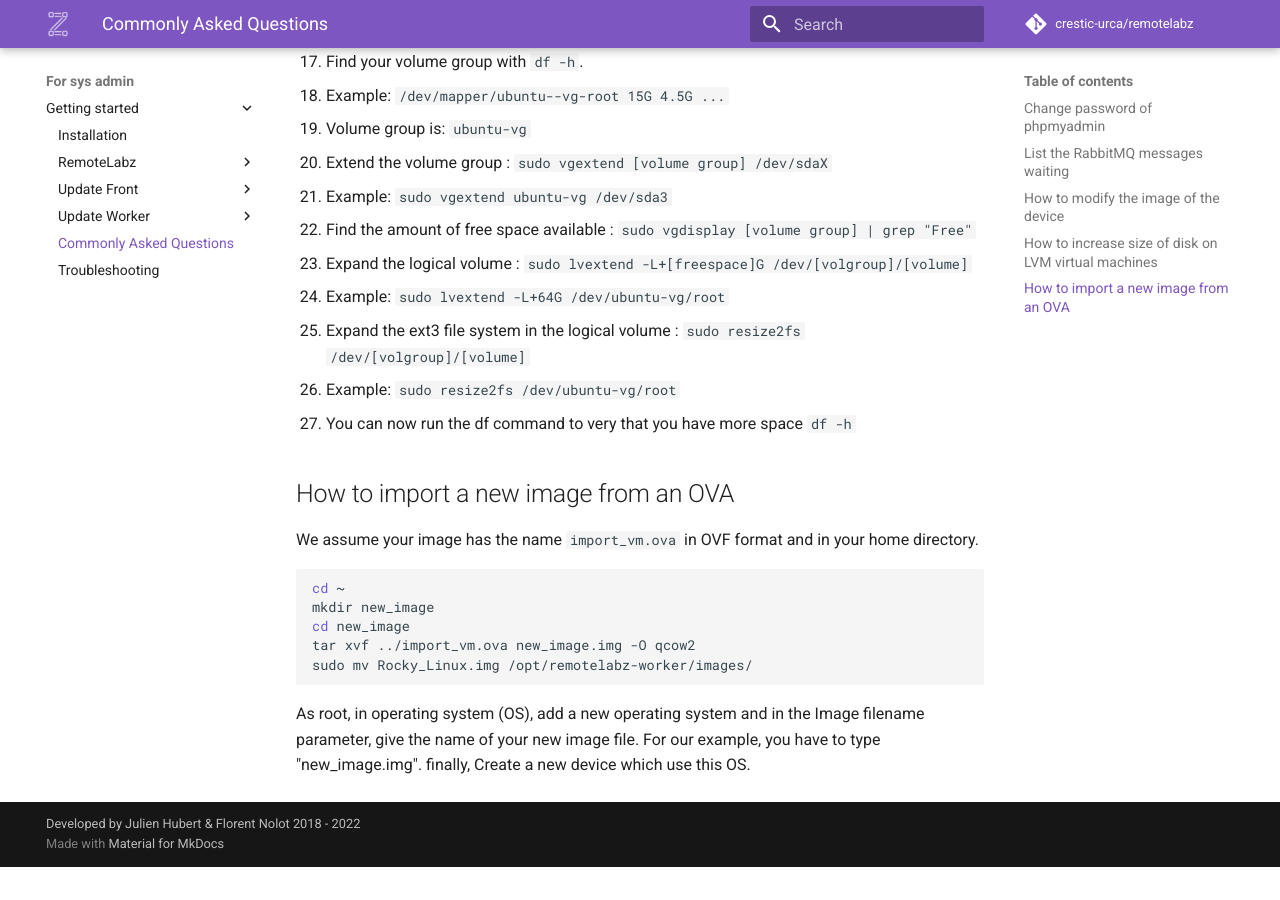
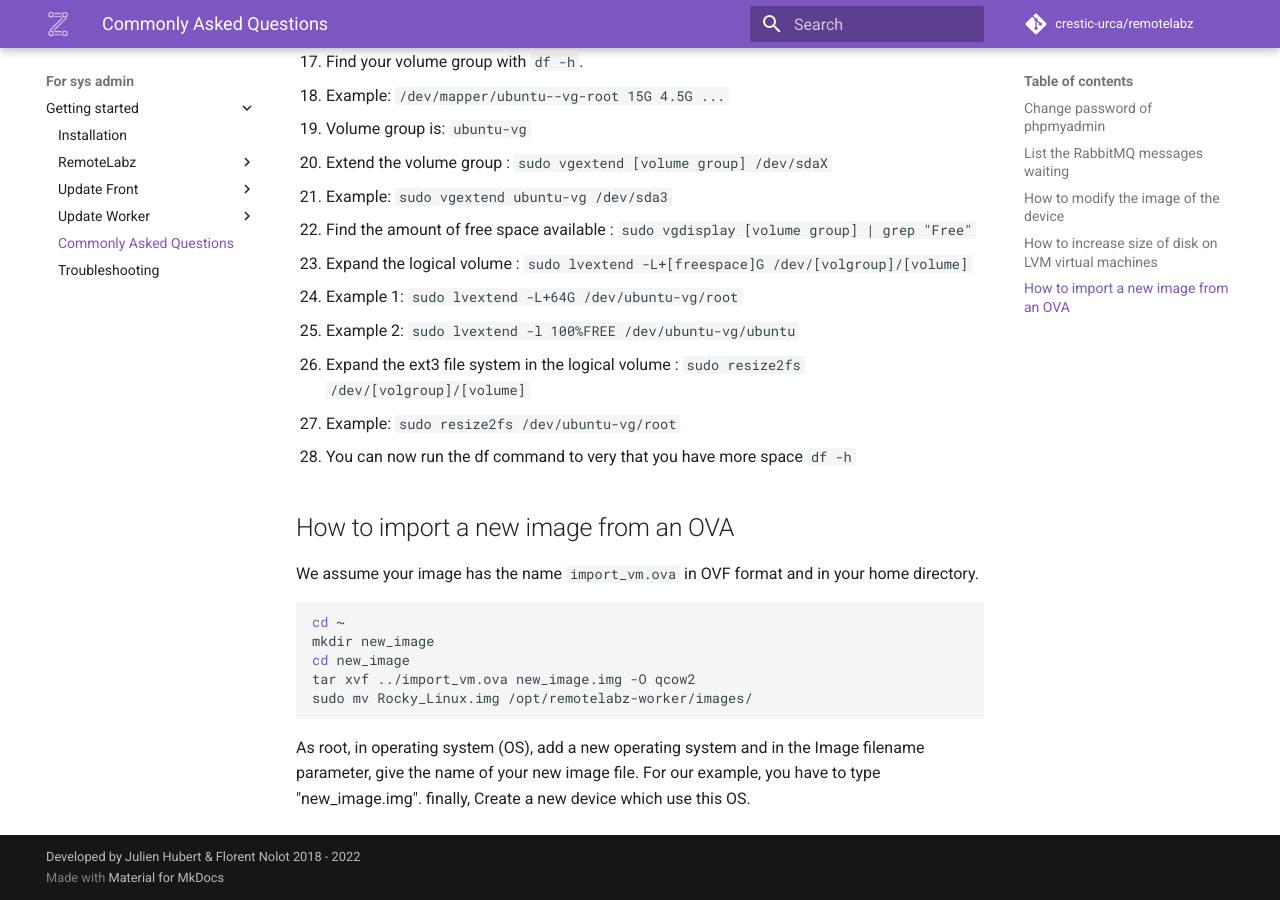
Before and after one commit to remotelabz/remotelabz-docs, an MkDocs documentation site: the page built from docs/administrators/getting-started/commonly-asked-questions.md, in a window 1280 px wide and 900 px high, scrolled down 1657 px. Built offline with MkDocs 1.6.1 and Material for MkDocs 9.7.7, drawn with Linux system fonts in a browser that asks for light colours; comment, search, counter and statistics services are not loaded; before the commit the page ends 2524 px from its top, so only the background shows below that.

Commit message:
Add 100%FREE common FAQ

```diff
--- a/docs/administrators/getting-started/commonly-asked-questions.md
+++ b/docs/administrators/getting-started/commonly-asked-questions.md
@@ -51,7 +51,8 @@ To avoid a teacher or an user include a corrupted image, only the administrator
  * Example: `sudo vgextend ubuntu-vg /dev/sda3`
 19. Find the amount of free space available : `sudo vgdisplay [volume group] | grep "Free"`
 20. Expand the logical volume : `sudo lvextend -L+[freespace]G /dev/[volgroup]/[volume]`
- * Example: `sudo lvextend -L+64G /dev/ubuntu-vg/root`
+ * Example 1: `sudo lvextend -L+64G /dev/ubuntu-vg/root`
+ * Example 2: `sudo lvextend -l 100%FREE /dev/ubuntu-vg/ubuntu`
 21. Expand the ext3 file system in the logical volume : `sudo resize2fs /dev/[volgroup]/[volume]`
  * Example: `sudo resize2fs /dev/ubuntu-vg/root`
 22. You can now run the df command to very that you have more space `df -h`
```
